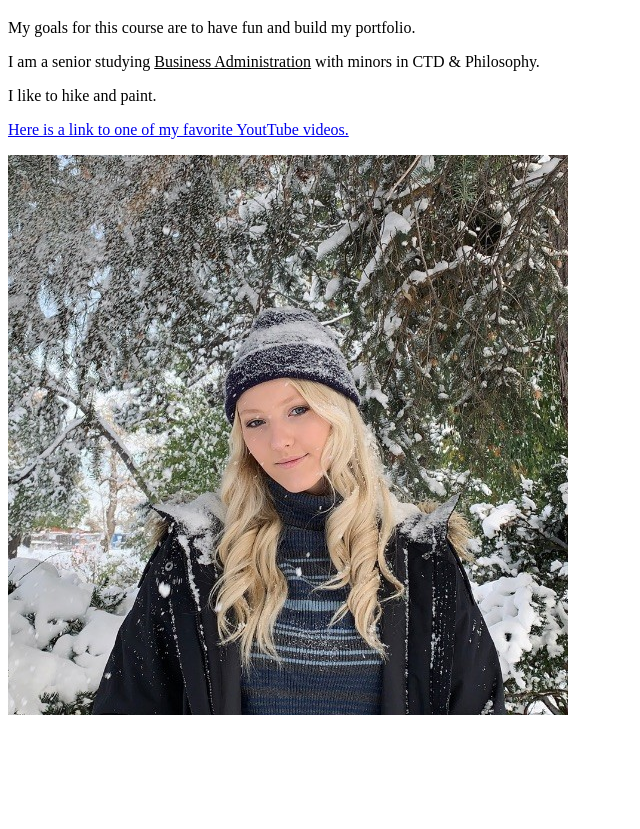
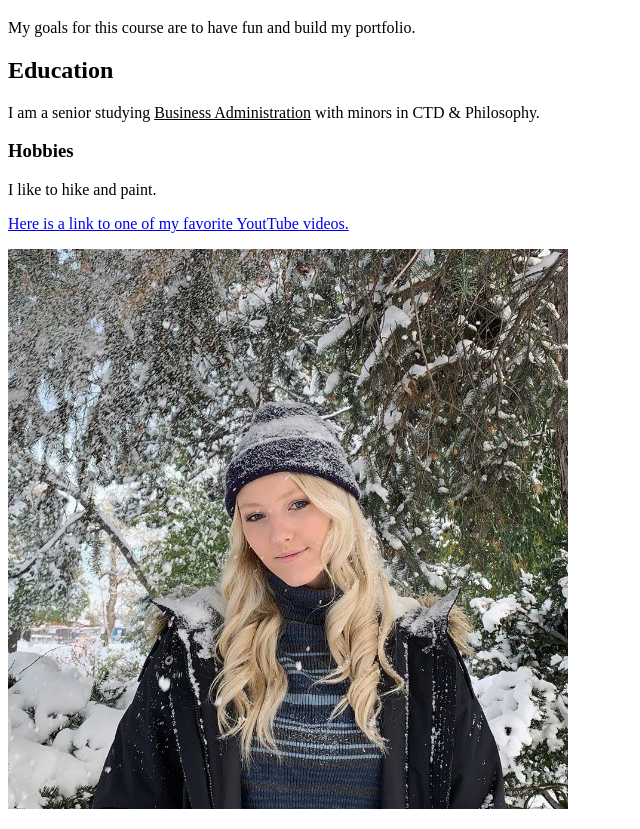
Before and after one commit to nasm4646/nasm4646.github.io, a plain HTML site: page wa/wa2.html in a window 1280 px wide. Shown: the part 61-890 px from the top of the page, without its empty margins (0-640 px from the left). Before the commit the page ends 800 px from the top, so only its background shows below. Drawn offline with Linux system fonts and the light colour scheme.

Commit message:
Update wa2.html

```diff
--- a/wa/wa2.html
+++ b/wa/wa2.html
@@ -5,7 +5,9 @@
     <body>
         <h1>Hello! My name is <strong>Tasha</strong> <i>(she/her)</i>.</h1>
         <p> My goals for this course are to have fun and build my portfolio. </p>
+        <h2>Education</h2>
         <p> I am a senior studying <u>Business Administration</u> with minors in CTD & Philosophy. </p>
+        <h3>Hobbies</h3>
         <p> I like to hike and paint. </p>
         <p><a href="https://www.youtube.com/watch?v=UCCyoocDxBA">Here is a link to one of my favorite YoutTube videos.</a></p>
         <p><img src="img/tasha.jpg" alt="Picture of me"/></p>
```
